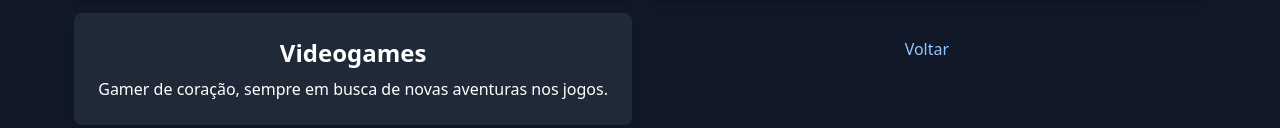
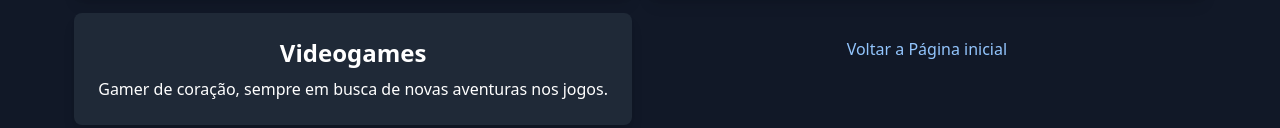
Before and after one commit to borchardttt/curso-git-utfpr, a website: page participantes/alunos/Gabriel-Borchardt/index.html in a window 1280 px wide. Shown: the part 453-581 px from the top of the page. Drawn offline with nearby package versions, Linux system fonts and the light colour scheme.

Commit message:
Feat: Mudança botão pagina gabriel

```diff
--- a/participantes/alunos/Gabriel-Borchardt/index.html
+++ b/participantes/alunos/Gabriel-Borchardt/index.html
@@ -13,6 +13,7 @@
             <p class="text-lg mb-8">
                 Esta é minha página de apresentação no projeto Git.
             </p>
+
 
 
 
@@ -38,7 +39,7 @@
                 <p class="mt-6 text-center">
                     <a href="/index.html"
                         class="text-blue-300 hover:underline">
-                        Voltar
+                        Voltar a Página inicial
                     </a>
                 </p>
             </div>
```
